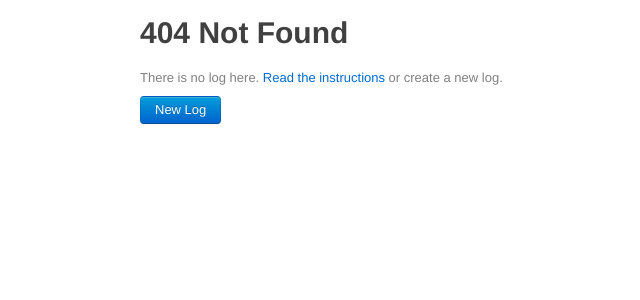
After one commit to sampsyo/loglet, a Flask app: template templates/notfound.html in a window 1280 px wide. The commit adds this page. Shown: the top 300 px of the page, without its empty margins (30-670 px from the left). Run offline with Flask 2, Linux system fonts and the light colour scheme; the template is opened without the code that fills it, so the values that code supplies are empty.

Commit message:
error pages

```diff
--- a/loglet.py
+++ b/loglet.py
@@ -19,6 +19,7 @@ MAX_MSG_LENGTH = 4096
 LEVEL_WARN = 30
 LEVEL_ERROR = 40
 MAX_MESSAGES = 512
+DEBUG = False
 
 
 # Utilities.
@@ -70,6 +71,13 @@ app.jinja_env.globals.update({
     'max_msg_length': MAX_MSG_LENGTH,
     'max_messages': MAX_MESSAGES,
 })
+
+@app.errorhandler(404)
+def notfound(error):
+    return flask.render_template('notfound.html'), 404
+@app.errorhandler(500)
+def servererror(error):
+    return flask.render_template('error.html'), 500
 
 def init_db():
     """Initialize the database schema if needed."""
@@ -214,4 +222,4 @@ def logfeed(longid):
 
 if __name__ == '__main__':
     init_db()
-    app.run(debug=True)
+    app.run(debug=DEBUG)
--- a/templates/index.html
+++ b/templates/index.html
@@ -20,7 +20,7 @@
                 You&rsquo;ll get a private, hard-to-guess URL like
                 <code>{{ request.url_root }}2LNbYgNEAaezJduj</code>.
             </p>
-            <form action="/new" method="POST">
+            <form action="{{ url_for('newlog') }}" method="POST">
                 <input type="submit" value="New Log" class="btn primary">
             </form>
 
--- /dev/null
+++ b/templates/notfound.html
@@ -0,0 +1,13 @@
+{% extends "base.html" %}
+{% block title %}Loglet: Not Found{% endblock %}
+{% block content %}
+    <h1>404 Not Found</h1>
+    <p>
+        There is no log here.
+        <a href="{{ url_for('home') }}">Read the instructions</a>
+        or create a new log.
+    </p>
+    <form action="{{ url_for('newlog') }}" method="POST">
+        <input type="submit" value="New Log" class="btn primary">
+    </form>
+{% endblock %}
```
Also changed, not shown: templates/error.html (added, +10 -0 lines).
